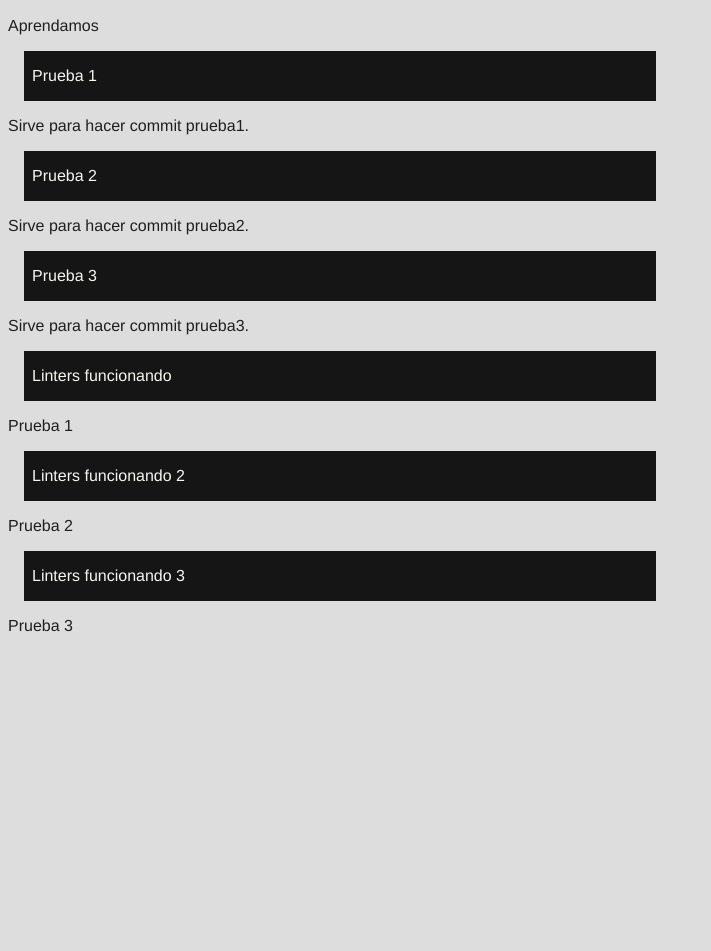
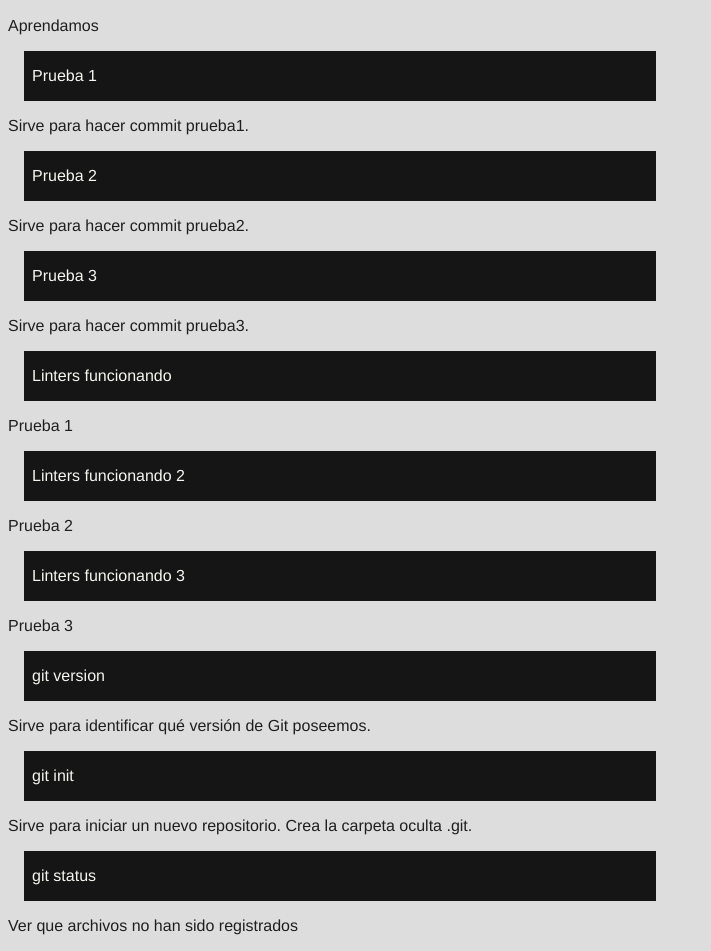
Before and after one commit to danyhoshi/proyectoI, a website: page index.html in a window 1280 px wide. Shown: the part 111-1062 px from the top of the page, without its empty margins (0-711 px from the left). Before the commit the page ends 800 px from the top, so only its background shows below. Drawn offline with Linux system fonts and the light colour scheme.

Commit message:
Add contenido Prueba4

```diff
--- a/index.html
+++ b/index.html
@@ -37,5 +37,19 @@
         <p class="codigo">Linters funcionando 3</p>
     </div>
     <p>Prueba 3</p>
+    <div>
+        <p class="codigo">git version</p>
+    </div>
+    <p>Sirve para identificar qué versión de Git poseemos.</p>
+
+    <div>
+        <p class="codigo">git init</p>
+    </div>
+
+    <p> Sirve para iniciar un nuevo repositorio. Crea la carpeta oculta .git.</p>
+    <div>
+        <p class="codigo">git status</p>
+    </div>
+    <p>Ver que archivos no han sido registrados</p>
 </body>
 </html>
```
